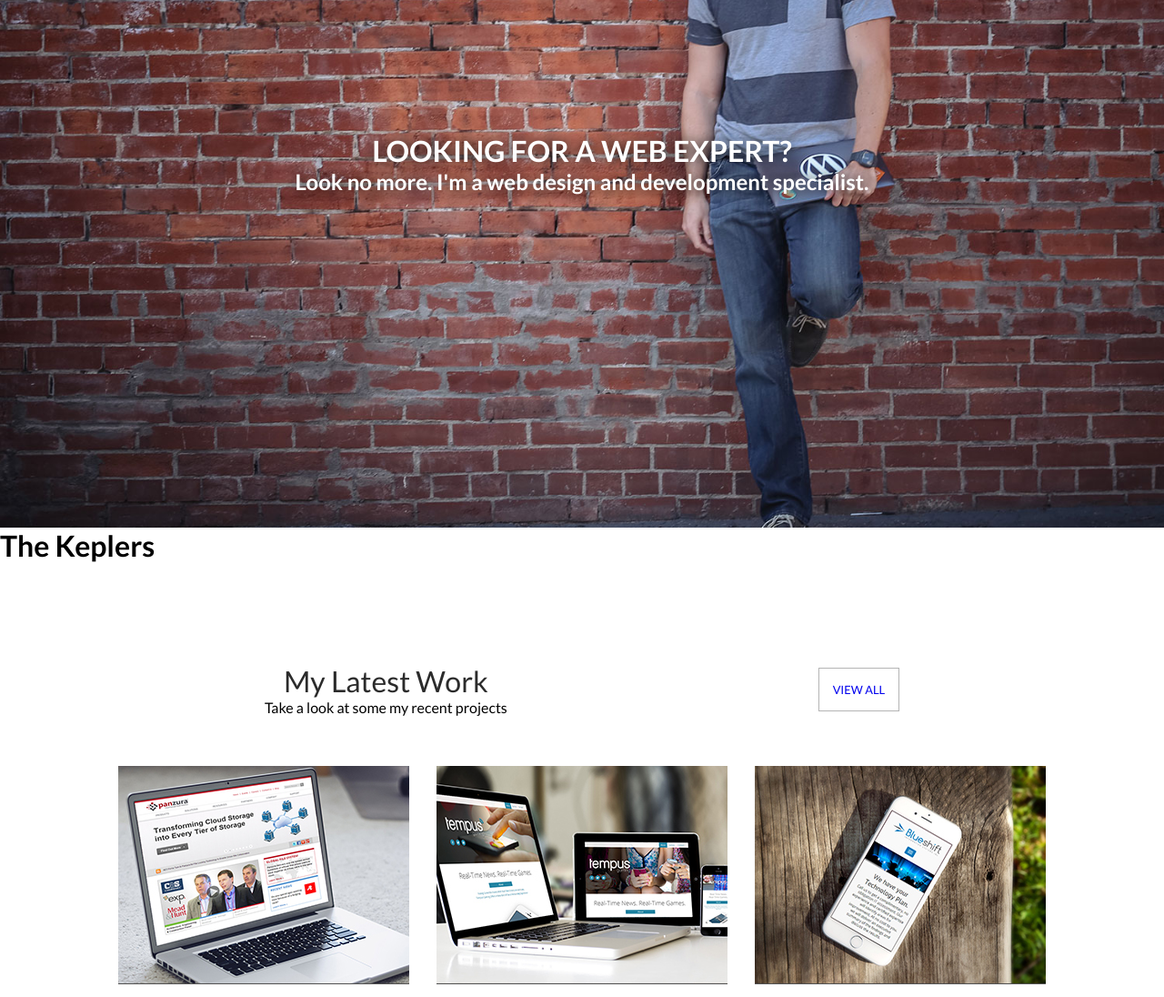
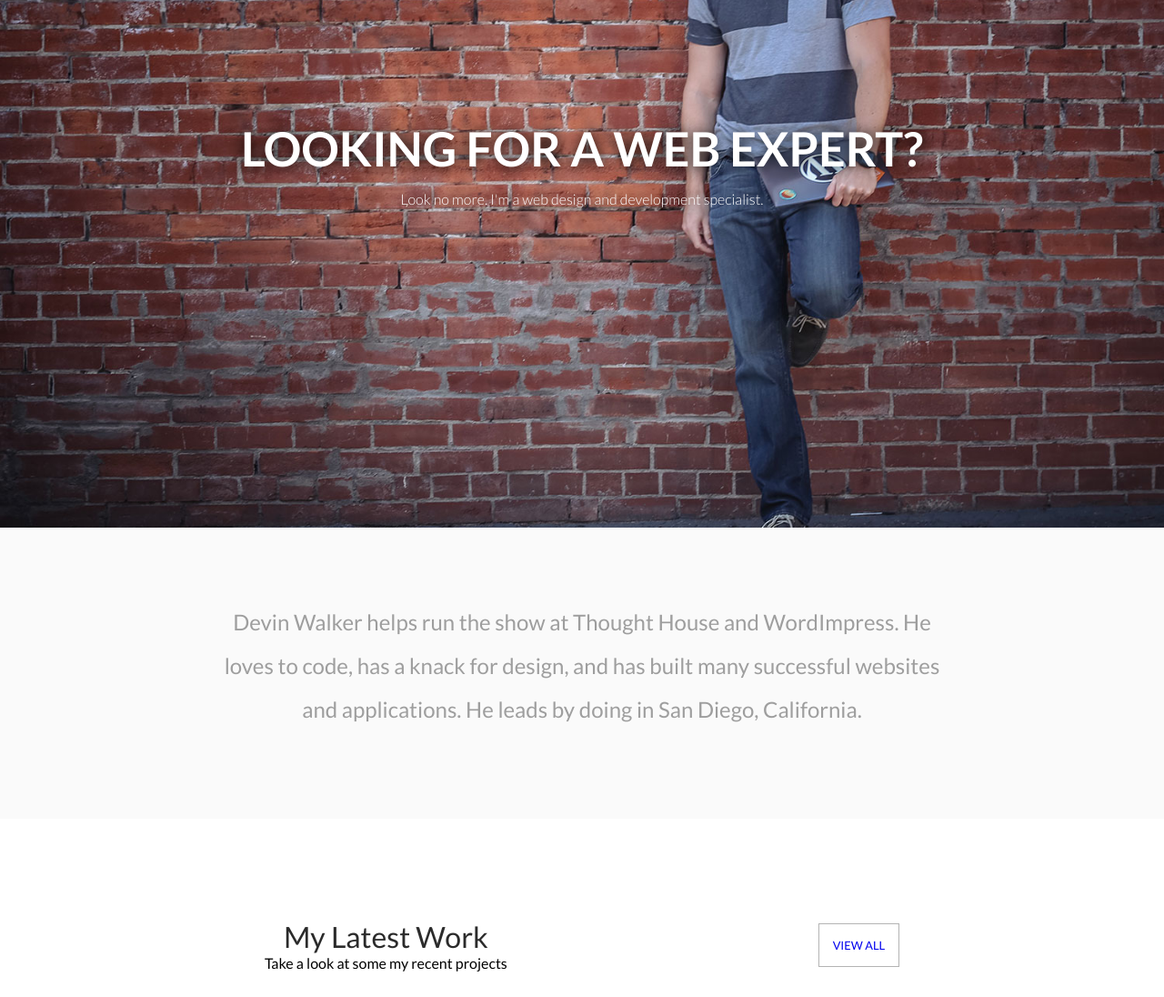
Before and after one commit to doc22940/kepler, a plain HTML site: page index.html in a window 1280 px wide. Shown: the part 220-1316 px from the top of the page at 91% size. Drawn offline with Linux system fonts and the light colour scheme.

Commit message:
final changes

```diff
--- a/css/style.css
+++ b/css/style.css
@@ -42,14 +42,13 @@ header {
 
 .logo-container {
   flex: 1;
-  margin-top: 20px;
-  margin-left: 15px;
+  margin: 20px 0 15px 15px;
 }
 
 .logo-container h1 {
   border: 4px solid white;
   color: white;
-
+  font-size: 200%;
   padding: 5px;
   width: 150px;
   text-align: center;
@@ -75,18 +74,45 @@ header {
   left: 50%;
   transform: translate(-50%, -50%);
 }
-.header-text h1,
-h2 {
+.header-text h1
+{
   color: white;
+  font-size: 325%;
   text-align: center;
   align-items: center;
   text-shadow: 1px 1px 15px #000;
 }
+.header-text p{
+  color: white;
+  text-align: center;
+  font-weight: 300;
+  align-items: center;
+  padding-top: 15px;
+  text-shadow: 1px 1px 15px #000;
 
-/* .logo-container{
-  display: flex;
-  flex-flow: row nowrap;
-} */
+}
+
+
+
+/* ============ BELOW HEADER TEXT made by hari */
+
+.placeholder-text{
+  min-height: 40vh;
+  max-height: 50vh;
+  padding: 80px 30px !important;
+  margin: 0 auto;
+  align-items: center;
+  background-color: #FAFAFA;
+}
+
+.placeholder-text p{
+  color: #9E9E9E;
+  text-align: center;
+  line-height: 2;
+  font-size: 150%;
+  margin: auto auto;
+}
+
 /* ===PORTFOLIO=== */
 .portfolio {
   padding: 80px 0;
--- a/index.html
+++ b/index.html
@@ -32,7 +32,6 @@
     />
     <title>The Keplers</title>
   </head>
-
   <body>
     <header>
       <div class="menu-banner">
@@ -45,12 +44,17 @@
       </div>
       <div class="header-text">
         <h1>LOOKING FOR A WEB EXPERT?</h1>
-        <H2>Look no more. I'm a web design and development specialist.</H2>
+        <p>Look no more. I'm a web design and development specialist.</p>
       </div>
     </header>
 
-    <section class=""></section>
-    <h1>The Keplers</h1>
+    <section class="placeholder-text">
+      <p>
+          Devin Walker helps run the show at Thought House and WordImpress. He <br>
+          loves to code, has a knack for design, and has built many successful websites <br>
+          and applications. He leads by doing in San Diego, California.
+      </p>
+    </section>
 
     <!--PORTFOLIO SECTION STARTS HERE.... MADE BY KORAY DÜNDAR-->
     <section class="portfolio">
```
Also changed, not shown: 1 other file.
